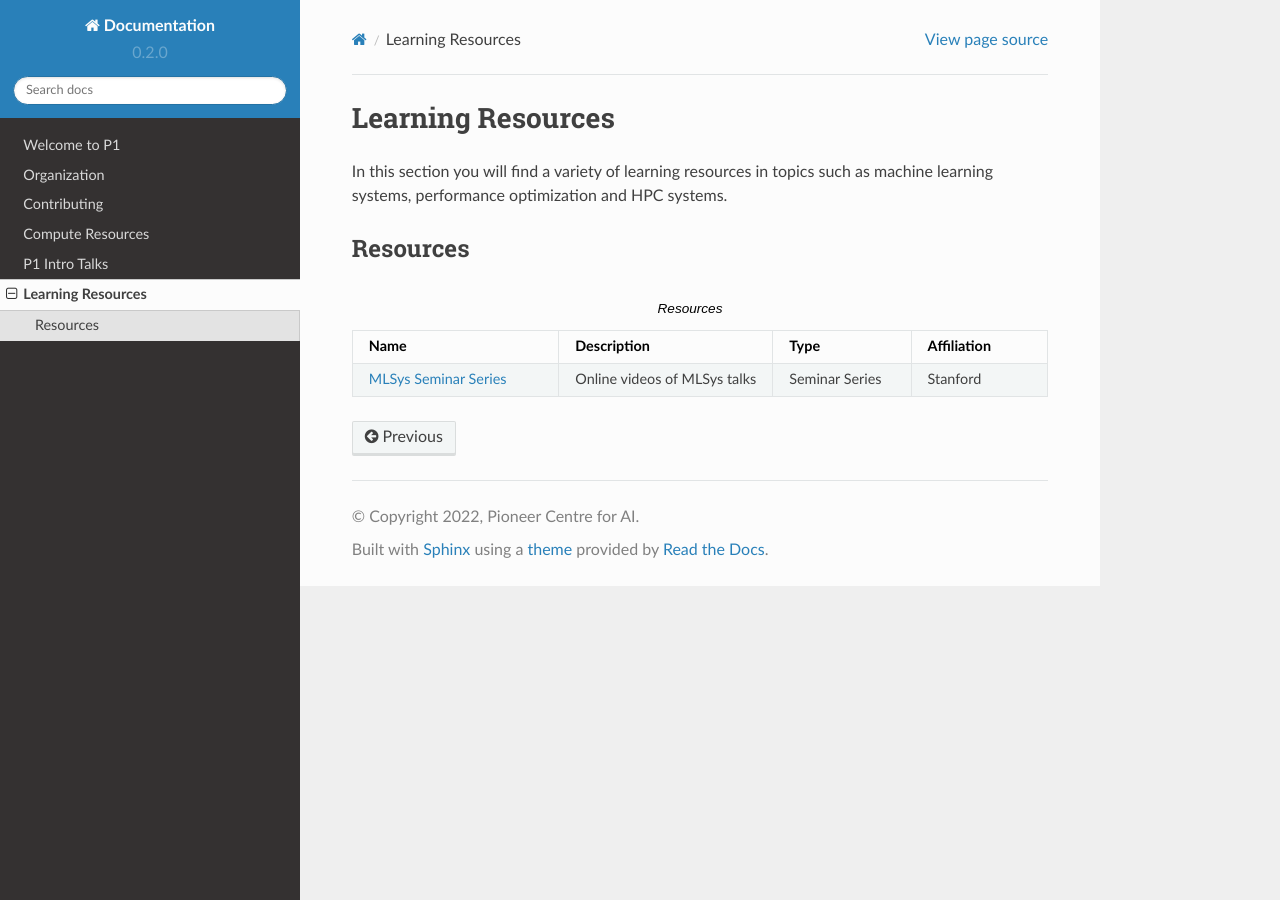
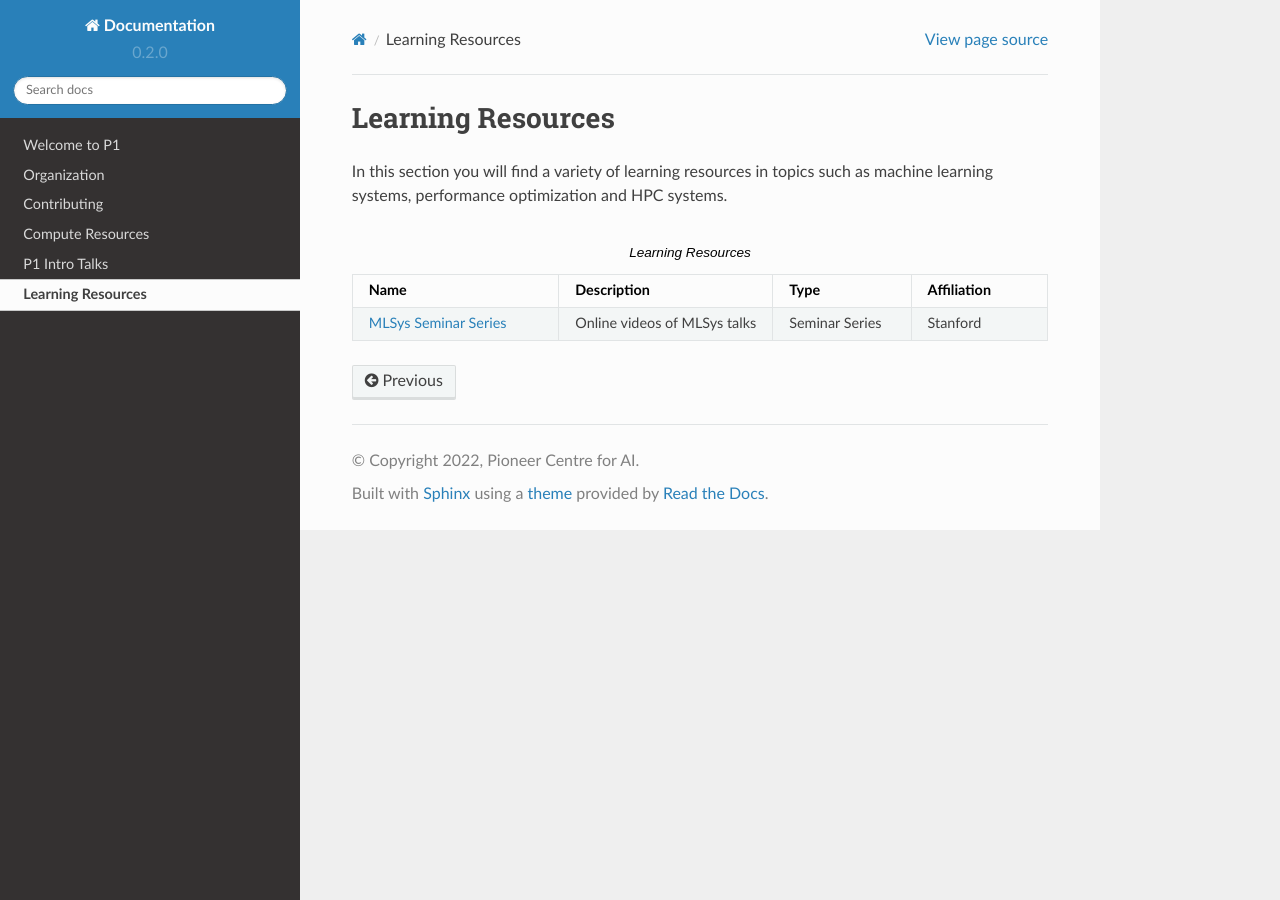
Before and after one commit to Pioneer-Centre-for-AI/p1-compute-documentation, a Sphinx documentation site: the page built from docs/source/learning-resources.rst, in a window 1280 px wide. Built offline with Sphinx 7.4.7 and the Read the Docs theme 2.0.0, drawn with Linux system fonts in a browser that asks for light colours.

Commit message:
Remove unneeded section

```diff
--- a/docs/source/learning-resources.rst
+++ b/docs/source/learning-resources.rst
@@ -2,9 +2,7 @@ Learning Resources
 ##################
 In this section you will find a variety of learning resources in topics such as machine learning systems, performance optimization and HPC systems.
 
-Resources
-*********
-.. list-table:: Resources
+.. list-table:: Learning Resources
    :widths: 30 30 20 20
    :header-rows: 1
 
```
